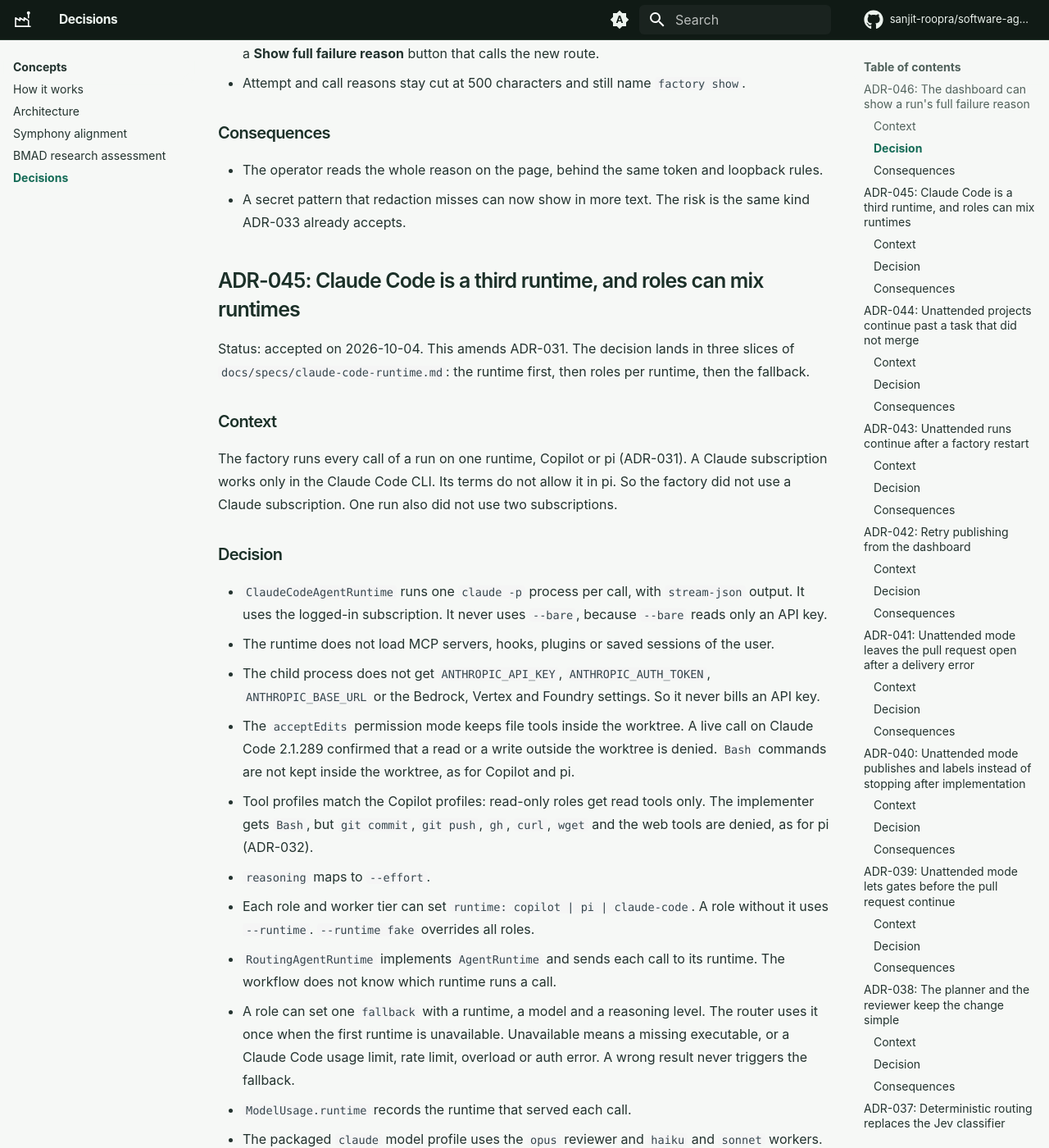
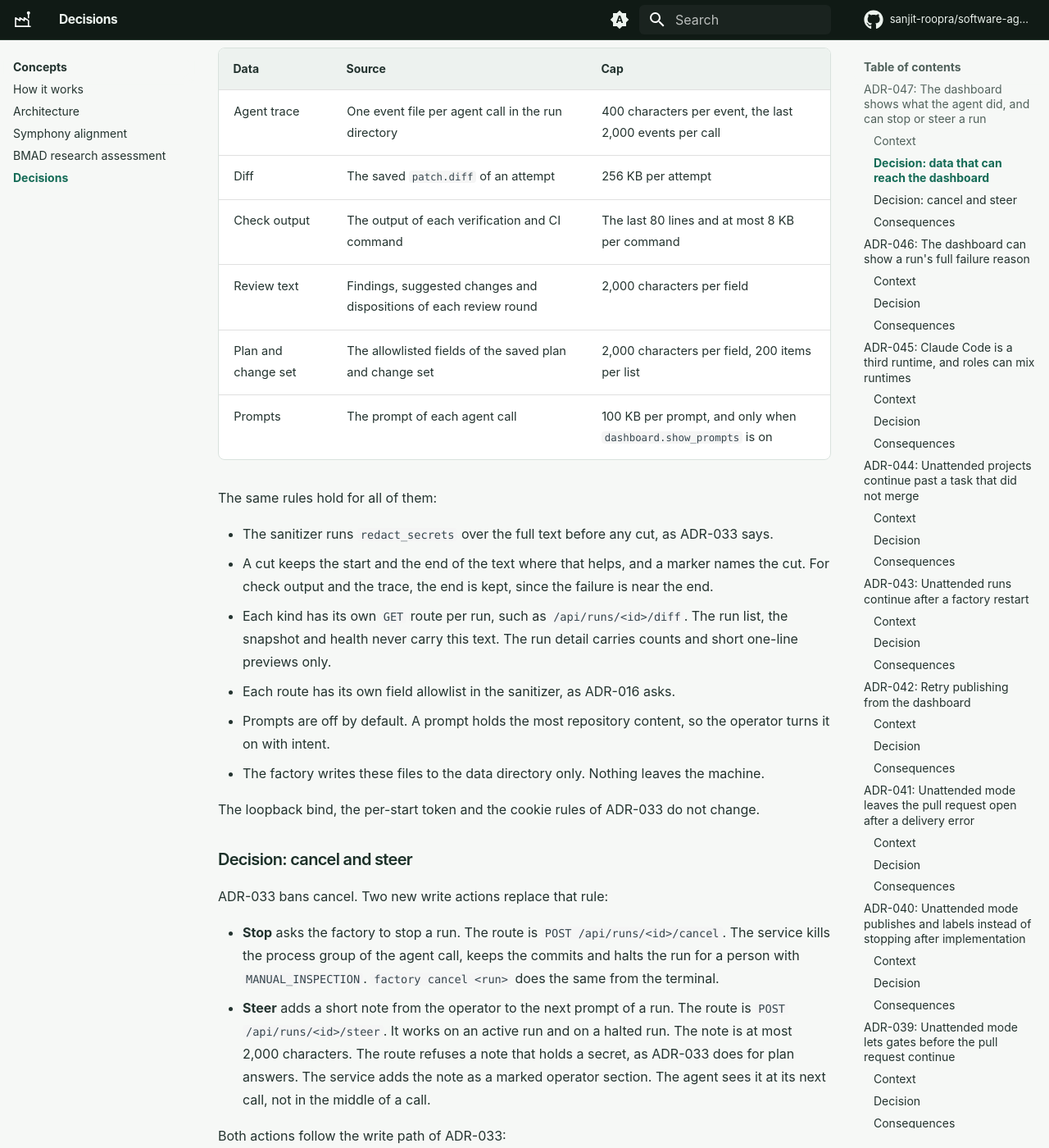
Before and after one commit to sanjit-roopra/software-agent-factory, an MkDocs documentation site: the page built from docs/decisions.md, in a window 1280 px wide and 1400 px high, scrolled down 654 px. Shown: the whole window at 82% size. Built offline with MkDocs 1.6.1 and Material for MkDocs 9.7.7, drawn with Linux system fonts in a browser that asks for light colours; comment, search, counter and statistics services are not loaded; some of the changed text lies outside the part shown.

Commit message:
docs(adr): let the dashboard show agent work and stop or steer a run (ADR-047) (#138)
ADR-047 amends ADR-016 and ADR-033. Redacted, size-capped agent traces,
diffs, check output, review text, plan fields and opt-in prompts may reach
the dashboard through their own read routes. Stop and steer become two new
write actions that follow the ADR-033 request-file path.

Co-authored-by: Claude Opus 5.5 <noreply@anthropic.com>

```diff
--- a/docs/decisions.md
+++ b/docs/decisions.md
@@ -1,4 +1,75 @@
 # Architecture Decisions
+
+## ADR-047: The dashboard shows what the agent did, and can stop or steer a run
+
+Status: accepted on 2026-10-16. This amends ADR-016 and ADR-033.
+The code lands in later dashboard slices. This record only sets the rules they must follow.
+
+### Context
+
+ADR-016 and ADR-033 keep command logs, diffs, prompts and raw artifacts out of the dashboard.
+ADR-033 also bans cancel and any write other than the named actions.
+The operator sees that a run failed, but not what the agent did, what it changed, which check failed or what the reviewer said.
+To learn that, the operator opens the terminal and reads files in the run directory.
+When an agent is stuck, the operator cannot stop it or tell it what to do from the page.
+
+### Decision: data that can reach the dashboard
+
+These kinds of text can now reach the browser:
+
+| Data | Source | Cap |
+| --- | --- | --- |
+| Agent trace | One event file per agent call in the run directory | 400 characters per event, the last 2,000 events per call |
+| Diff | The saved `patch.diff` of an attempt | 256 KB per attempt |
+| Check output | The output of each verification and CI command | The last 80 lines and at most 8 KB per command |
+| Review text | Findings, suggested changes and dispositions of each review round | 2,000 characters per field |
+| Plan and change set | The allowlisted fields of the saved plan and change set | 2,000 characters per field, 200 items per list |
+| Prompts | The prompt of each agent call | 100 KB per prompt, and only when `dashboard.show_prompts` is on |
+
+The same rules hold for all of them:
+
+- The sanitizer runs `redact_secrets` over the full text before any cut, as ADR-033 says.
+- A cut keeps the start and the end of the text where that helps, and a marker names the cut.
+  For check output and the trace, the end is kept, since the failure is near the end.
+- Each kind has its own `GET` route per run, such as `/api/runs/<id>/diff`.
+  The run list, the snapshot and health never carry this text.
+  The run detail carries counts and short one-line previews only.
+- Each route has its own field allowlist in the sanitizer, as ADR-016 asks.
+- Prompts are off by default. A prompt holds the most repository content, so the operator turns it on with intent.
+- The factory writes these files to the data directory only. Nothing leaves the machine.
+
+The loopback bind, the per-start token and the cookie rules of ADR-033 do not change.
+
+### Decision: cancel and steer
+
+ADR-033 bans cancel. Two new write actions replace that rule:
+
+- **Stop** asks the factory to stop a run. The route is `POST /api/runs/<id>/cancel`.
+  The service kills the process group of the agent call, keeps the commits and halts the run for a person with `MANUAL_INSPECTION`.
+  `factory cancel <run>` does the same from the terminal.
+- **Steer** adds a short note from the operator to the next prompt of a run. The route is `POST /api/runs/<id>/steer`.
+  It works on an active run and on a halted run.
+  The note is at most 2,000 characters. The route refuses a note that holds a secret, as ADR-033 does for plan answers.
+  The service adds the note as a marked operator section. The agent sees it at its next call, not in the middle of a call.
+
+Both actions follow the write path of ADR-033:
+
+- The dashboard creates one create-only request file in the run directory and never writes `run.json`.
+- The factory service ingests the request and is the only writer of `run.json`.
+- A `POST` needs the token header, the exact `Origin` and a JSON body of at most 16 KB.
+- The receipt records the source `dashboard`, the time and the action.
+
+Reconfigure and any other write stay banned. A new write still needs a new ADR.
+
+### Consequences
+
+- The operator can see what the agent did, what it changed and why a check or a review failed, on one page.
+- A secret that the patterns miss can now leak in more kinds of text, and in larger amounts.
+  The risk stays on the operator's machine, behind loopback and the token, as ADR-033 accepts.
+- Diffs and prompts carry repository content to the browser. A private repository is then readable by anything that holds the dashboard cookie.
+- Stop and steer give anyone who can write the run directory two more ways to change a run.
+  This is the same trust boundary as ADR-033: anyone who can write there can already edit `run.json`.
+- A stopped run keeps its commits, so the operator can inspect or resume it.
 
 ## ADR-046: The dashboard can show a run's full failure reason
 
@@ -639,7 +710,7 @@ Consequences:
 ## ADR-033: The dashboard may request a resume
 
 Status: accepted on 2026-10-01 for the data minimization part and the write path part.
-This amends ADR-016. It extends ADR-024 and ADR-026. Amended by ADR-035.
+This amends ADR-016. It extends ADR-024 and ADR-026. Amended by ADR-035 and ADR-047.
 
 ### Data minimization
 
@@ -1602,6 +1673,8 @@ so the default offline run does not demand tools it will never call.
 ADR-033 amends the data minimization rule below: the dashboard now shows
 redacted failure reasons. ADR-033 also replaces the read-only rule below with
 two named write actions that only create a request file.
+ADR-047 lets redacted, capped traces, diffs, check output, review text and
+prompts reach the dashboard, and adds the stop and steer actions.
 
 `AGENTS.md` bans a web dashboard in V1. One narrow exception is granted.
 Inspecting runs, states, attempts, and metrics by reading JSON files is worse
```
